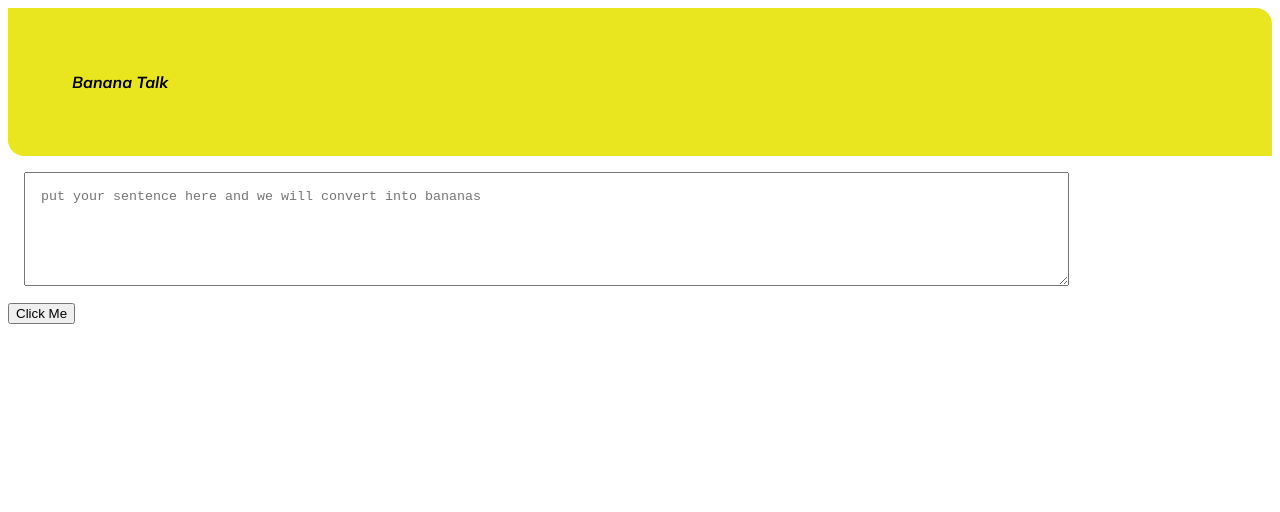
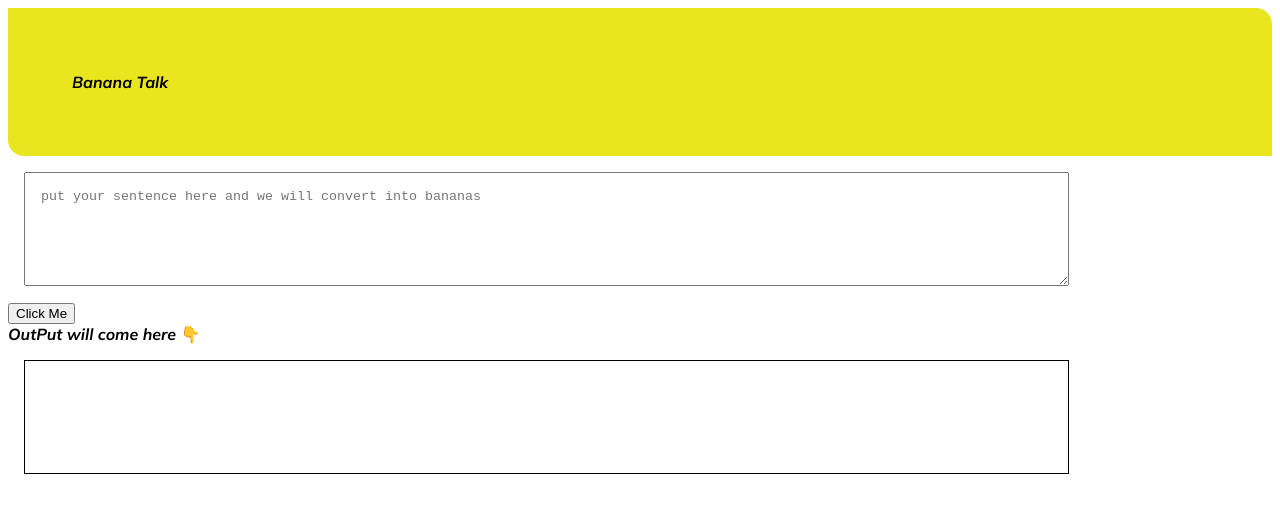
Before and after one commit to Rushikesh222/Banana-speak, a plain HTML site: page index.html in a window 1280 px wide. Drawn offline with Linux system fonts and the light colour scheme.

Commit message:
input outputprocessing done

```diff
--- a/app.js
+++ b/app.js
@@ -1,9 +1,9 @@
 const Translatebtn = document.querySelector(".translate-btn");
 const txtInput = document.querySelector(".txt-input");
-console.log(txtInput);
+const Output = document.querySelector(".Output");
+
 function clickEventHandler() {
-  console.log("clicked!");
-  console.log("Input", txtInput.value);
+  Output.innerText = "go to hell " + txtInput.value;
 }
 
 Translatebtn.addEventListener("click", clickEventHandler);
--- a/index.html
+++ b/index.html
@@ -16,7 +16,8 @@
       placeholder="put your sentence here and we will convert into bananas"
     ></textarea>
     <button class="translate-btn">Click Me</button>
-
+    <div>OutPut will come here 👇</div>
+    <div class="Output"></div>
     <!-- <footer class="footer">
       <div>About</div>
     </footer> -->
--- a/style.css
+++ b/style.css
@@ -23,6 +23,14 @@ body {
   margin: 1rem;
   padding: 1rem;
 }
+.Output {
+  border: 1px solid black;
+  height: 10vh;
+  width: 80%;
+  margin: 1rem;
+  padding: 1rem;
+}
+
 .footer {
   margin-top: 35rem;
   background-color: var(---primary-color);
```
